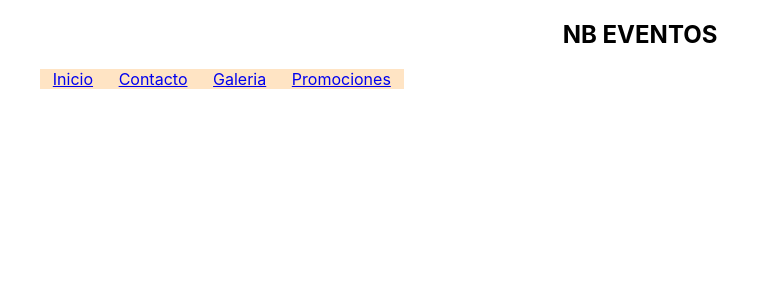
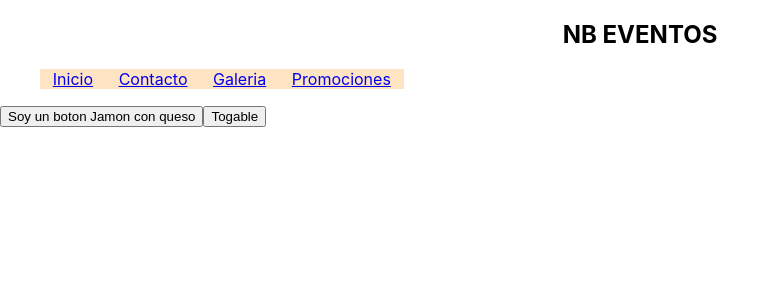
Before and after one commit to Agustin-CB/React-Js, a React (Create React App) app: page / in a window 1280 px wide. Shown: the top 300 px of the page, without its empty margins (0-780 px from the left). Built offline with nearby package versions, Linux system fonts and the light colour scheme.

Commit message:
desafio4

```diff
--- a/src/App.js
+++ b/src/App.js
@@ -1,11 +1,51 @@
 import logo from './logo.svg';
 import './App.css';
 import NavBar from './components/navBar.jsx';
+import { Component, useState } from 'react';
+import { render } from '@testing-library/react';
+
+class MyComponent extends Component {
+  constructor() {
+    super()
+    console.log("contructor()")
+    this.state = {
+      name: "Jamon con queso"
+    }
+  }
+
+
+componentDidMount() {
+  console.log("componentDidMount")
+}
+
+componentWillUnmount () {
+  console.log("componentWillUnmount")
+}
+
+render() {
+  return(
+    <button>Soy un boton {this.state.name}</button>
+  )
+}
+
+}
+
 
 function App() {
+
+  const [visible, setVisibility] = useState(true)
+
+  const handleClick = () => {
+    console.log("Hice click!")
+  }
+
+
   return (
     <>
     <NavBar />
+    {visible && <MyComponent />}
+    <button onClick={handleClick}>Togable</button>
+
     </>
   );
 }
```
